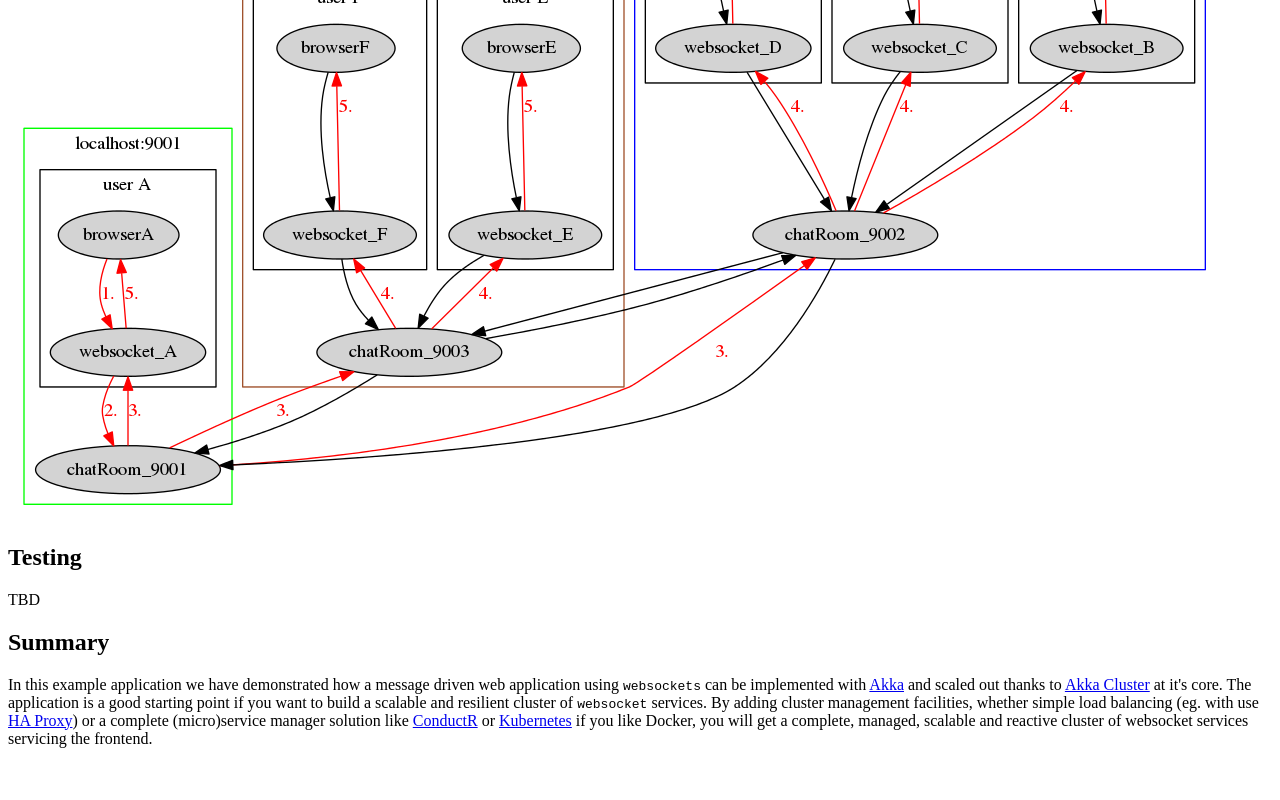
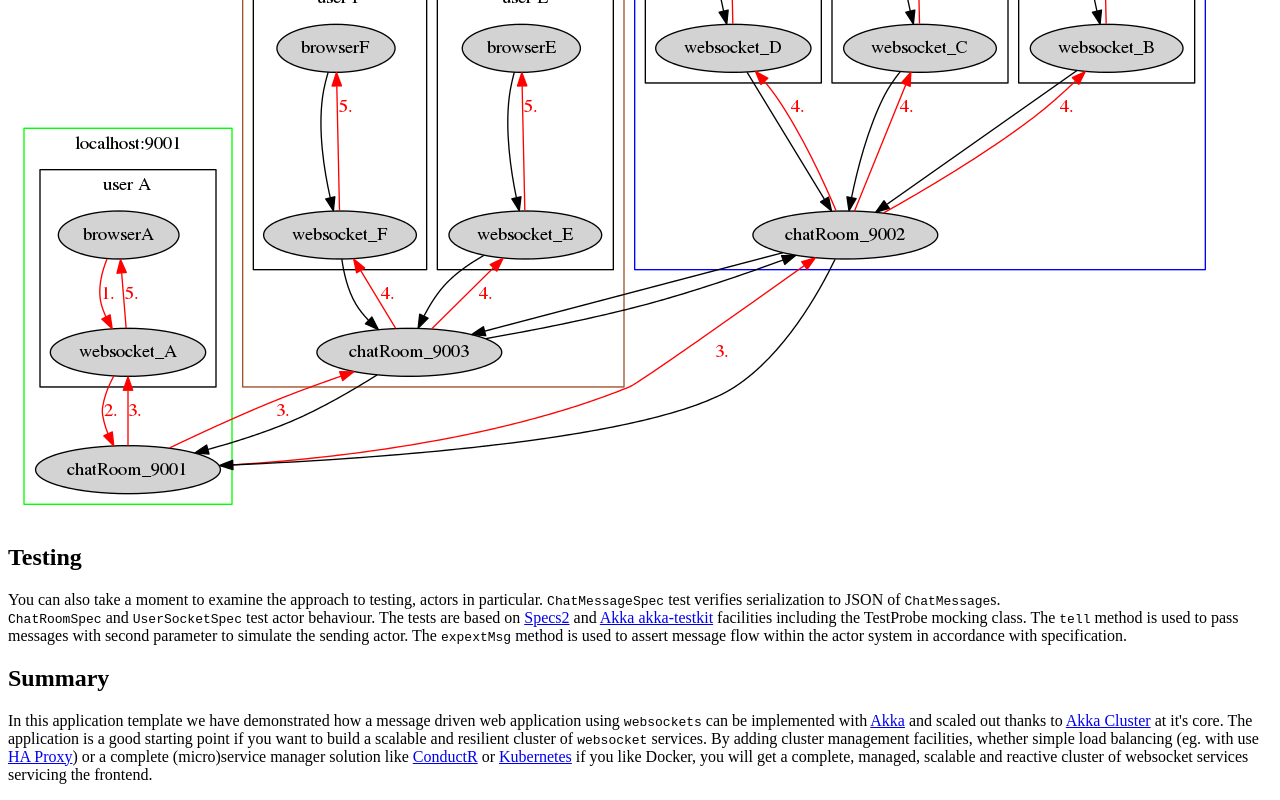
Before and after one commit to JAVEO/clustered-chat, a plain HTML site: page tutorial/index.html in a window 1280 px wide. Shown: the part 3218-4018 px from the top of the page. Before the commit the page ends 3982 px from the top, so only its background shows below. Drawn offline with Linux system fonts and the light colour scheme; files whose address does not match are found by name.

Commit message:
"Testing" section added.

```diff
--- a/tutorial/index.html
+++ b/tutorial/index.html
@@ -259,12 +259,18 @@
     </p>
 
     <h2>Testing</h2>
-    <p>TBD</p>
+    <p>
+        You can also take a moment to examine the approach to testing, actors in particular.
+        <code>ChatMessageSpec</code> test verifies serialization to JSON of <code>ChatMessage</code>s.<br/>
+        <code>ChatRoomSpec</code> and <code>UserSocketSpec</code> test actor behaviour.
+        The tests are based on <a href="https://etorreborre.github.io/specs2/">Specs2</a> and <a href="http://doc.akka.io/docs/akka/snapshot/scala/testing.html">Akka akka-testkit</a> facilities including the TestProbe mocking class.
+        The <code>tell</code> method is used to pass messages with second parameter to simulate the sending actor.
+        The <code>expextMsg</code> method is used to assert message flow within the actor system in accordance with specification.    </p>
 
     <h2>Summary</h2>
 
     <p>
-        In this example application we have demonstrated how a message driven web application using <code>websockets</code> can be
+        In this application template we have demonstrated how a message driven web application using <code>websockets</code> can be
         implemented with <a href="http://akka.io/">Akka</a> and scaled out thanks to <a href="http://doc.akka.io/docs/akka/2.3.11/common/cluster.html">Akka Cluster</a> at it's core.
 
         The application is a good starting point if you want to build a scalable and resilient cluster of <code>websocket</code> services.
```
